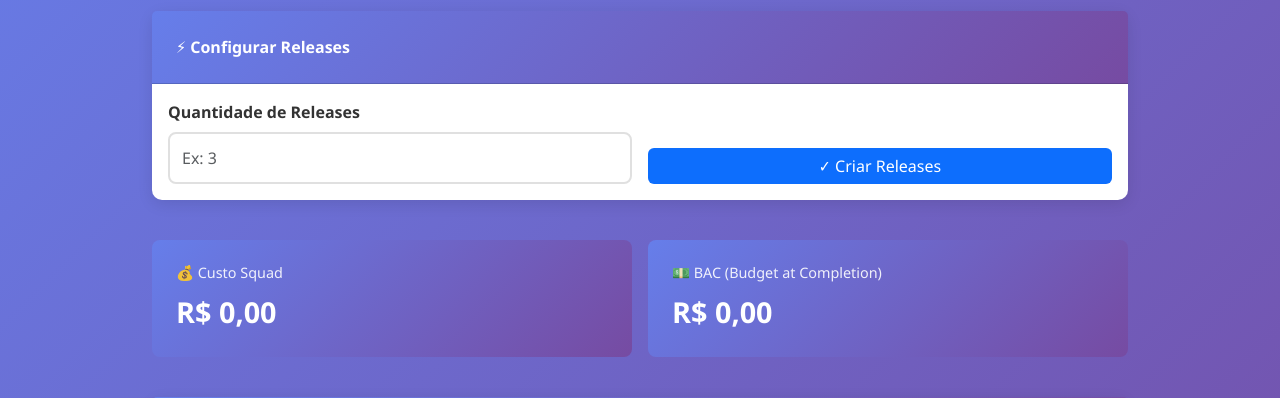
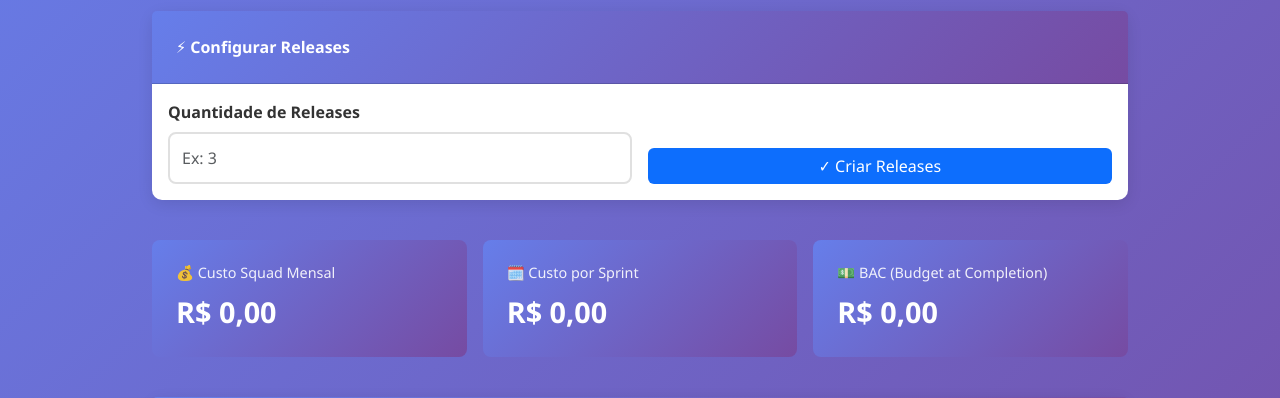
Before and after one commit to EduardoBrasil/Projeto-EVM, a Flask app: template templates/plan.html in a window 1280 px wide. Shown: the part 256-654 px from the top of the page. Run offline with Flask 3, Linux system fonts and the light colour scheme; the template is opened without the code that fills it, so the values that code supplies are empty.

Commit message:
gear adjustment

```diff
--- a/routes.py
+++ b/routes.py
@@ -96,16 +96,32 @@ def build_sprint_record(
     planned_value=None,
 ):
     """Monta um registro de sprint com métricas EVM consistentes."""
-    metrics = EVMCalculator.calculate_sprint_metrics(
-        planned_points=planned_points,
-        earned_points=earned_points,
-        actual_cost=actual_cost,
-        value_per_point=value_per_point,
-    )
     if planned_value is not None:
-        metrics['PV'] = planned_value
-        metrics['SV'] = metrics['EV'] - planned_value
-        metrics['SPI'] = metrics['EV'] / planned_value if planned_value > 0 else 0
+        completion_ratio = (earned_points / planned_points) if planned_points > 0 else 0
+        ev = planned_value * completion_ratio
+        pv = planned_value
+        cv = ev - actual_cost
+        sv = ev - pv
+        cpi = ev / actual_cost if actual_cost > 0 else 0
+        spi = ev / pv if pv > 0 else 0
+        status = EVMCalculator.get_status(cpi, spi)
+        metrics = {
+            'PV': pv,
+            'EV': ev,
+            'AC': actual_cost,
+            'CV': cv,
+            'SV': sv,
+            'CPI': cpi,
+            'SPI': spi,
+            'status': status,
+        }
+    else:
+        metrics = EVMCalculator.calculate_sprint_metrics(
+            planned_points=planned_points,
+            earned_points=earned_points,
+            actual_cost=actual_cost,
+            value_per_point=value_per_point,
+        )
 
     completion_percentage = (
         (cumulative_done_points / total_release_points) * 100 if total_release_points > 0 else 0
@@ -160,6 +176,46 @@ def recalculate_history(history, value_per_point, total_release_points):
         )
 
     return recalculated_history
+
+
+def calculate_release_projection(history, bac, total_sprints):
+    """Calcula projeção de custo e prazo até o fim da release."""
+    if not history:
+        return {
+            'cpi': 0,
+            'spi': 0,
+            'eac': bac,
+            'cost_variance_at_completion': 0,
+            'projected_total_sprints': total_sprints,
+            'delay_sprints': 0,
+            'projected_remaining_sprints': total_sprints,
+        }
+
+    cumulative_ac = sum(record.get('AC', 0) for record in history)
+    cumulative_ev = sum(record.get('EV', 0) for record in history)
+    cumulative_pv = sum(record.get('PV', 0) for record in history)
+
+    cpi = (cumulative_ev / cumulative_ac) if cumulative_ac > 0 else 0
+    spi = (cumulative_ev / cumulative_pv) if cumulative_pv > 0 else 0
+
+    eac = (bac / cpi) if cpi > 0 else 0
+    projected_total_sprints = (total_sprints / spi) if spi > 0 else 0
+    delay_sprints = projected_total_sprints - total_sprints if projected_total_sprints > 0 else 0
+    remaining_sprints = max(total_sprints - len(history), 0)
+    projected_remaining_sprints = (
+        max(projected_total_sprints - len(history), 0) if projected_total_sprints > 0 else 0
+    )
+
+    return {
+        'cpi': round(cpi, 2),
+        'spi': round(spi, 2),
+        'eac': round(eac, 2),
+        'cost_variance_at_completion': round(eac - bac, 2),
+        'projected_total_sprints': round(projected_total_sprints, 2),
+        'delay_sprints': round(delay_sprints, 2),
+        'planned_remaining_sprints': remaining_sprints,
+        'projected_remaining_sprints': round(projected_remaining_sprints, 2),
+    }
 
 
 @routes_bp.route('/', methods=['GET'])
@@ -344,8 +400,9 @@ def plan():
     total_points = sum(r[1]['points'] for r in releases) if releases else 0
     total_sprints = sum(r[1]['sprints'] for r in releases) if releases else 0
 
-    value_per_point = squad_cost / total_points if total_points > 0 else 0
-    bac = squad_cost
+    sprint_cost = squad_cost / 2 if squad_cost > 0 else 0
+    bac = sprint_cost * total_sprints
+    value_per_point = bac / total_points if total_points > 0 else 0
 
     history = recalculate_history(session.get('history', []), value_per_point, total_points)
     session['history'] = history
@@ -363,11 +420,13 @@ def plan():
         'status': '-',
         'completion_percentage': 0,
     }
+    projection = calculate_release_projection(history, bac, total_sprints)
 
     return render_template(
         'plan.html',
         current_squad=current_squad,
         squad_cost=squad_cost,
+        sprint_cost=sprint_cost,
         value_per_point=value_per_point,
         bac=bac,
         releases=releases,
@@ -376,6 +435,7 @@ def plan():
         current_sprint=current_sprint,
         history=history,
         last_metrics=last_metrics,
+        projection=projection,
     )
 
 
@@ -469,7 +529,10 @@ def add_sprint():
 
     squad_cost = session.get('squad_cost', 0)
     total_release_points = sum(r['points'] for r in releases)
-    value_per_point = squad_cost / total_release_points if total_release_points > 0 else 0
+    total_release_sprints = sum(r['sprints'] for r in releases)
+    sprint_cost = squad_cost / 2 if squad_cost > 0 else 0
+    bac = sprint_cost * total_release_sprints
+    value_per_point = bac / total_release_points if total_release_points > 0 else 0
 
     # Obter dados do formulário
     try:
--- a/templates/plan.html
+++ b/templates/plan.html
@@ -99,10 +99,14 @@
 </div>
 
 <!-- Info Boxes -->
-<div class="grid-2">
+<div class="grid-3">
     <div class="info-box">
-        <h6>💰 Custo Squad</h6>
+        <h6>💰 Custo Squad Mensal</h6>
         <div class="amount">{{ squad_cost | currency }}</div>
+    </div>
+    <div class="info-box">
+        <h6>🗓️ Custo por Sprint</h6>
+        <div class="amount">{{ sprint_cost | currency }}</div>
     </div>
     <div class="info-box">
         <h6>💵 BAC (Budget at Completion)</h6>
@@ -226,6 +230,55 @@
                 </div>
             </div>
         </div>
+
+    </div>
+</div>
+{% endif %}
+
+{% if history and history|length > 0 %}
+<div class="card mb-4">
+    <div class="card-header">
+        📌 Acompanhamento do Projeto
+    </div>
+    <div class="card-body">
+        <div class="grid-2">
+            <div class="metric-card">
+                <div class="label">Projeção de Custo Final</div>
+                <div class="value {% if projection.cost_variance_at_completion <= 0 %}text-success{% else %}text-danger{% endif %}">
+                    {{ projection.eac | currency }}
+                </div>
+                <div class="small text-muted">
+                    Variação no fim da release: {{ projection.cost_variance_at_completion | currency }}
+                </div>
+            </div>
+            <div class="metric-card">
+                <div class="label">Projeção de Prazo Final</div>
+                <div class="value {% if projection.delay_sprints <= 0 %}text-success{% else %}text-danger{% endif %}">
+                    {{ projection.projected_total_sprints | round(2) }} sprints
+                </div>
+                <div class="small text-muted">
+                    Atraso estimado: {{ projection.delay_sprints | round(2) }} sprint(s)
+                </div>
+            </div>
+        </div>
+
+        <div class="grid-2 mt-3">
+            <div class="metric-card">
+                <div class="label">Variação Projetada de Custo</div>
+                <div class="value {% if projection.cost_variance_at_completion <= 0 %}text-success{% else %}text-danger{% endif %}">
+                    {{ projection.cost_variance_at_completion | currency }}
+                </div>
+            </div>
+            <div class="metric-card">
+                <div class="label">Sprints Restantes Projetadas</div>
+                <div class="value {% if projection.delay_sprints <= 0 %}text-success{% else %}text-danger{% endif %}">
+                    {{ projection.projected_remaining_sprints | round(2) }} sprint(s)
+                </div>
+                <div class="small text-muted">
+                    Planejado restante: {{ projection.planned_remaining_sprints }} sprint(s)
+                </div>
+            </div>
+        </div>
     </div>
 </div>
 {% endif %}
```
